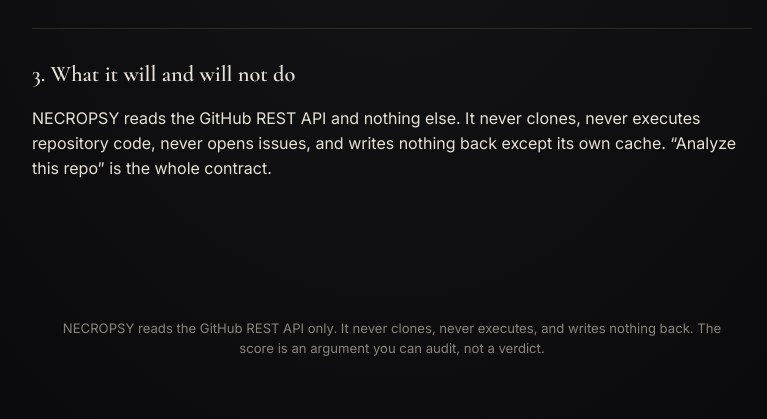
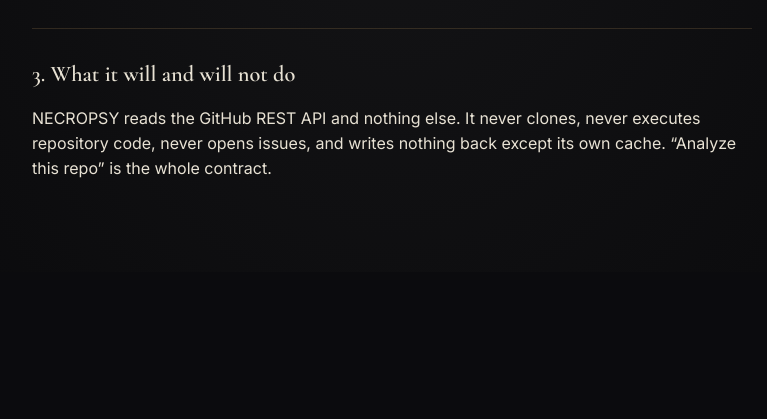
Before and after one commit to Livingstonab/necropsy, a Flask app: page /kiro-setup in a window 1280 px wide. Shown: the part 957-1376 px from the top of the page, without its empty margins (248-1015 px from the left). After the commit the page ends 1135 px from the top, so only its background shows below. Run offline with Flask 3, Linux system fonts and the light colour scheme; parts of the project's set-up code (start-up, migrations or seed data) failed here and were passed over; some libraries are stand-ins or nearby versions; some web fonts are replaced.

Commit message:
Drop the standing disclaimer from the gallery footer

```diff
--- a/necropsy/web/static/necropsy.css
+++ b/necropsy/web/static/necropsy.css
@@ -117,10 +117,6 @@ a:hover { color: var(--ink); }
 }
 
 .room { max-width: 1080px; margin: 0 auto; padding: 0 1.25rem 4rem; position: relative; z-index: 2; }
-.room-footer {
-  max-width: 720px; margin: 0 auto; padding: 2rem 1.25rem 3rem;
-  color: var(--ink-dim); font-size: 0.82rem; text-align: center; position: relative; z-index: 2;
-}
 
 /* -- submit panel -------------------------------------------------------- */
 .submit-panel { position: relative; text-align: center; padding: 2.5rem 1rem 3rem; }
--- a/necropsy/web/templates/base.html
+++ b/necropsy/web/templates/base.html
@@ -30,11 +30,6 @@
     {% block content %}{% endblock %}
   </main>
 
-  <footer class="room-footer">
-    <p>NECROPSY reads the GitHub REST API only. It never clones, never executes, and
-       writes nothing back. The score is an argument you can audit, not a verdict.</p>
-  </footer>
-
   {% block scripts %}{% endblock %}
 </body>
 </html>
```
